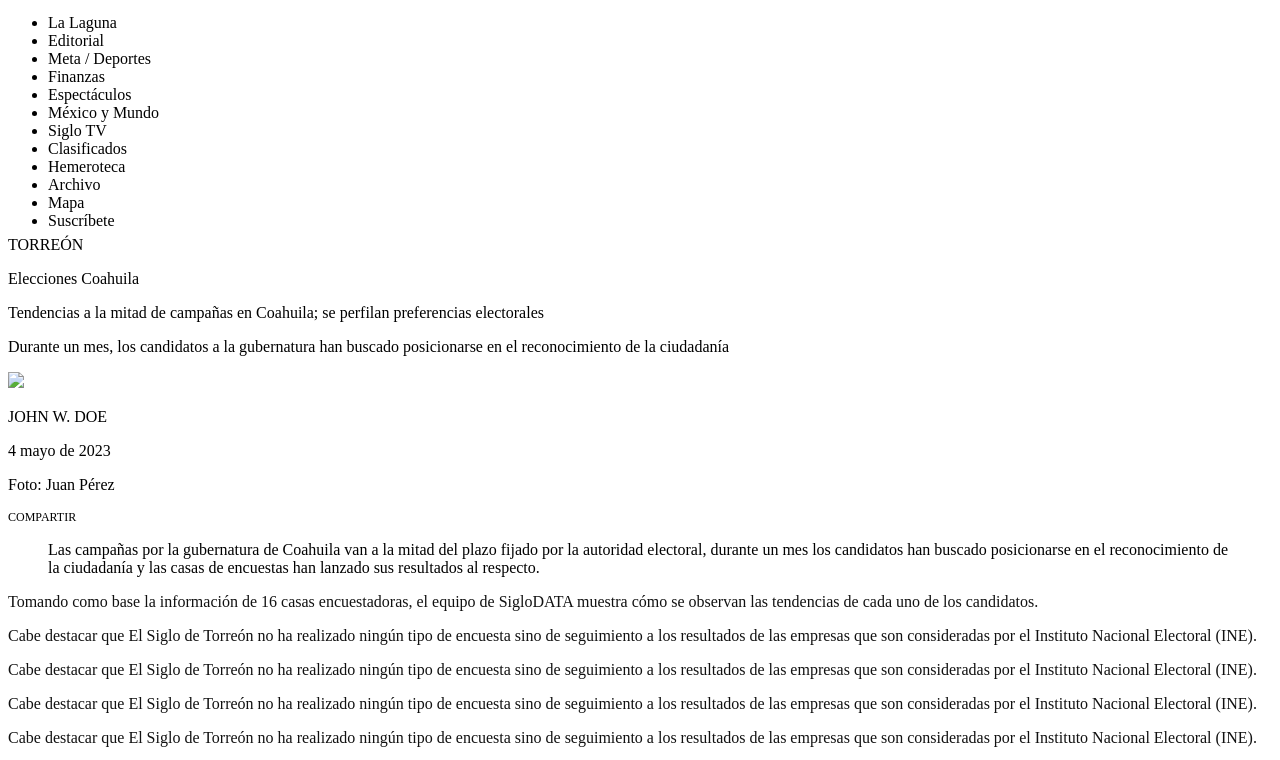
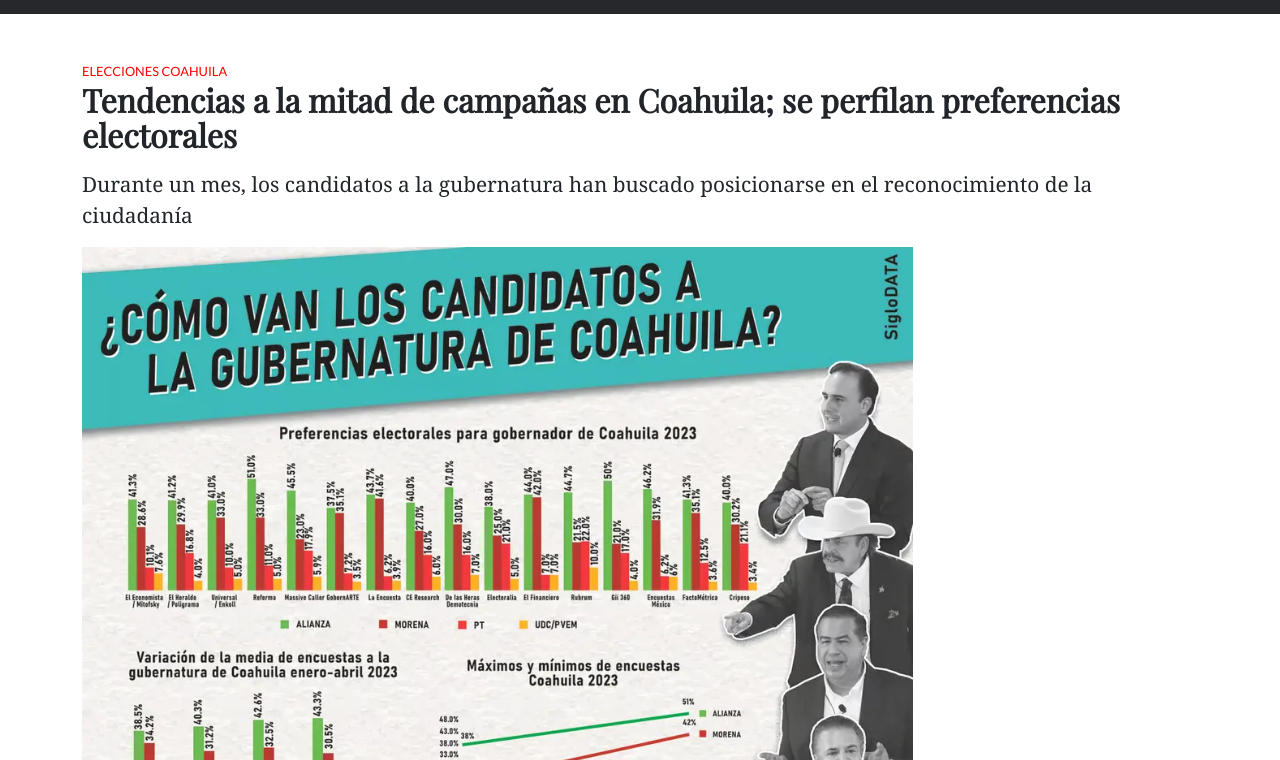
Before and after one commit to dluna88/elsiglo, a plain HTML site: page tendencias-a-la-mitad-de-campanas-en-Coahuila-se-perfilan-preferencias-electorales/index.html in a window 1280 px wide. Shown: the part 151-911 px from the top of the page. Drawn offline with nearby package versions, Linux system fonts and the light colour scheme; the site is published under a folder, as on GitHub Pages, so addresses that start at the root find nothing.

Commit message:
links test

```diff
--- a/tendencias-a-la-mitad-de-campanas-en-Coahuila-se-perfilan-preferencias-electorales/index.html
+++ b/tendencias-a-la-mitad-de-campanas-en-Coahuila-se-perfilan-preferencias-electorales/index.html
@@ -5,14 +5,14 @@
     <meta charset="utf-8">
     <meta name="viewport" content="width=device-width, initial-scale=1.0, shrink-to-fit=no">
     <title>El Siglo</title>
-    <link rel="stylesheet" href="/tendencias-a-la-mitad-de-campanas-en-Coahuila-se-perfilan-preferencias-electorales/assets/bootstrap/css/bootstrap.min.css">
+    <link rel="stylesheet" href="assets/bootstrap/css/bootstrap.min.css">
     <link rel="stylesheet" href="https://fonts.googleapis.com/css2?family=Lato:ital,wght@0,400;0,700;1,400&amp;display=swap">
     <link rel="stylesheet" href="https://fonts.googleapis.com/css?family=Besley&amp;display=swap">
     <link rel="stylesheet" href="https://fonts.googleapis.com/css?family=Lato&amp;display=swap">
     <link rel="stylesheet" href="https://fonts.googleapis.com/css?family=Noto+Serif&amp;display=swap">
     <link rel="stylesheet" href="https://fonts.googleapis.com/css?family=Playfair+Display&amp;display=swap">
-    <link rel="stylesheet" href="/tendencias-a-la-mitad-de-campanas-en-Coahuila-se-perfilan-preferencias-electorales/assets/fonts/fontawesome-all.min.css">
-    <link rel="stylesheet" href="/tendencias-a-la-mitad-de-campanas-en-Coahuila-se-perfilan-preferencias-electorales/assets/css/styles.min.css">
+    <link rel="stylesheet" href="assets/fonts/fontawesome-all.min.css">
+    <link rel="stylesheet" href="assets/css/styles.min.css">
 </head>
 
 <body>
@@ -21,7 +21,7 @@
             <div class="col-2 col-lg-3 align-self-center"><a id="menuToggler" href="#" data-bs-target="#mainMenu" data-bs-toggle="offcanvas"><i class="fas fa-bars" style="font-size: 30px;"></i></a><sup id="fechaActual" class="hidden-sm" style="margin-left: 10px;">MIÉRCOLES, 04 DE MAYO</sup></div>
             <div class="col text-center" id="logoContainer">
                 <a href="https://elsiglodetorreon.com.mx">
-                    <img class="img-fluid logoMenu" src="/tendencias-a-la-mitad-de-campanas-en-Coahuila-se-perfilan-preferencias-electorales/assets/img/elsiglo.svg" width="453" height="69">
+                    <img class="img-fluid logoMenu" src="assets/img/elsiglo.svg" width="453" height="69">
                 </a>
             </div>
             <div class="col-2 col-lg-3 text-end align-self-center"><a href="#"><i class="fas fa-search hidden-sm" id="userIcon" style="font-size: 30px;margin-right: 15px;padding-bottom: 0px;"></i></a><i class="fas fa-user" style="font-size: 30px;"></i></div>
@@ -56,7 +56,7 @@ TORREÓN
             </div>
         </div>
         <div class="row">
-            <div class="col"><img class="img-fluid imgDestacada" id="imagenDestacada" src="/tendencias-a-la-mitad-de-campanas-en-Coahuila-se-perfilan-preferencias-electorales/assets/img/elsiglo.webp">
+            <div class="col"><img class="img-fluid imgDestacada" id="imagenDestacada" src="assets/img/elsiglo.webp">
                 <p id="autorTag" class="autorTag">JOHN W. DOE</p>
                 <p id="fechaPublicacion" class="fechaPublicación">4 mayo de 2023</p>
                 <p id="fotoCreditos" class="fotoCreditos float-end">Foto: Juan Pérez</p>
@@ -92,7 +92,7 @@ Las campañas por la gubernatura de Coahuila van a la mitad del plazo fijado por
     <div class="footer" style="padding-bottom: 55px;padding-top: 14px;margin-top: 68px;">
         <div class="container">
             <div class="row">
-                <div class="col"><img class="img-fluid footerLogo" src="/tendencias-a-la-mitad-de-campanas-en-Coahuila-se-perfilan-preferencias-electorales/assets/img/elsiglow.svg"></div>
+                <div class="col"><img class="img-fluid footerLogo" src="assets/img/elsiglow.svg"></div>
             </div>
             <div class="row">
                 <div class="col-md-9">
@@ -135,8 +135,8 @@ Las campañas por la gubernatura de Coahuila van a la mitad del plazo fijado por
             <p>Offcanvas Paragraph</p><button class="btn btn-primary" type="button" data-bs-dismiss="offcanvas">Close</button>
         </div>
     </div>
-    <script src="/tendencias-a-la-mitad-de-campanas-en-Coahuila-se-perfilan-preferencias-electorales/assets/js/jquery.min.js"></script>
-    <script src="/tendencias-a-la-mitad-de-campanas-en-Coahuila-se-perfilan-preferencias-electorales/assets/bootstrap/js/bootstrap.min.js"></script>
+    <script src="assets/js/jquery.min.js"></script>
+    <script src="assets/bootstrap/js/bootstrap.min.js"></script>
 </body>
 
 </html>
```
